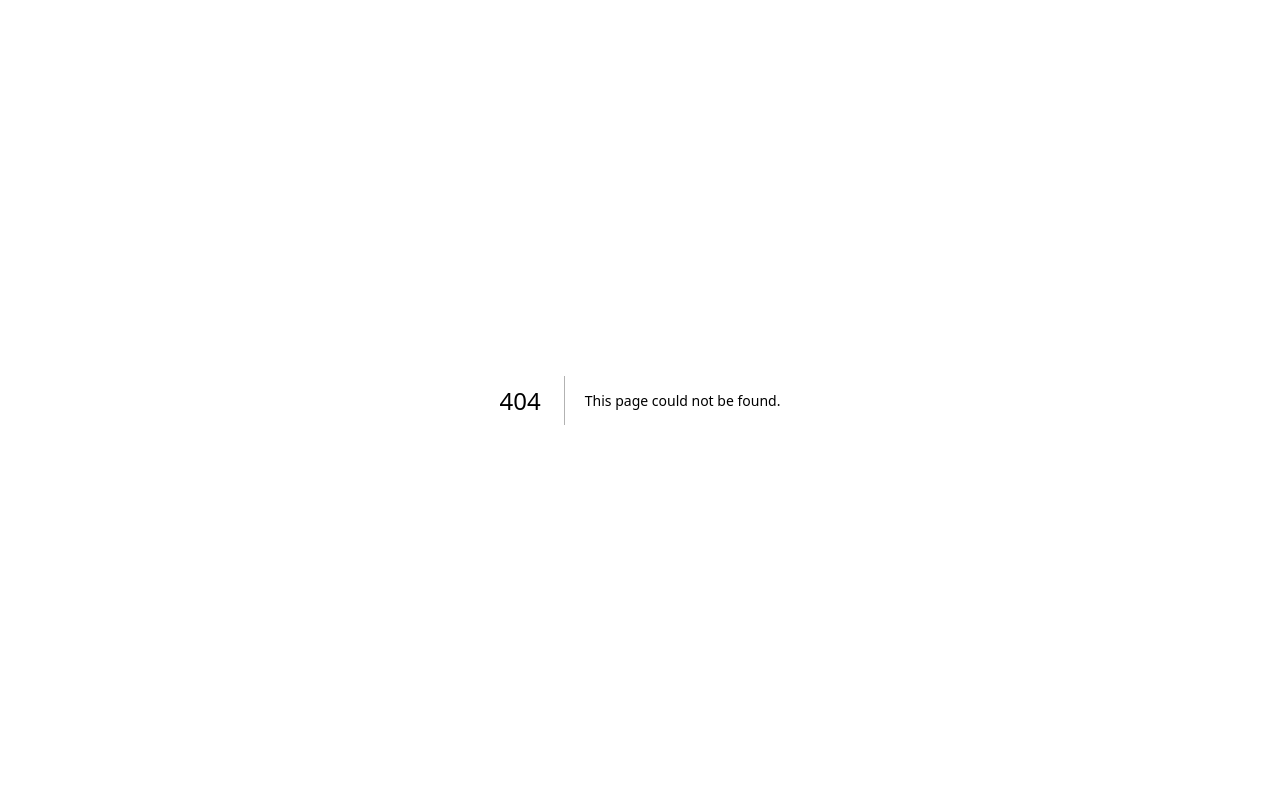
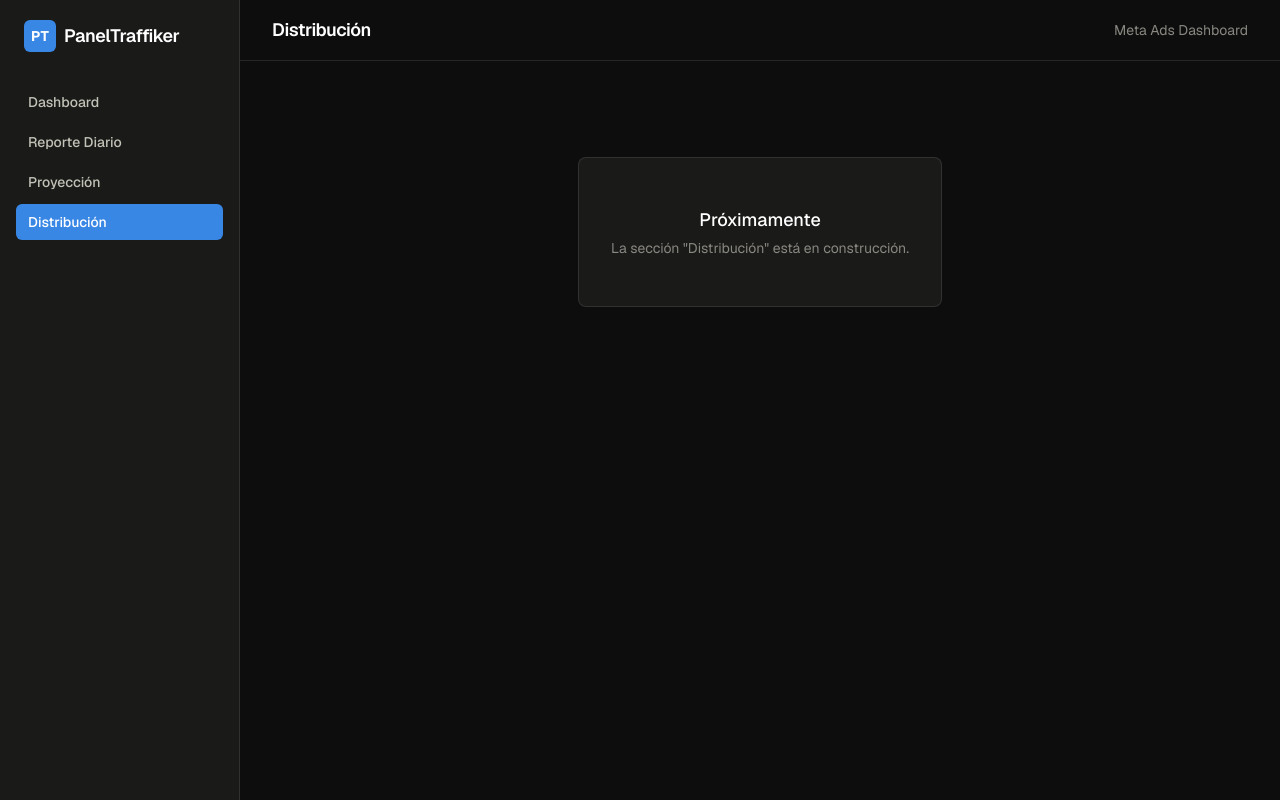
Before and after one commit to jusebaxtian/PanelTraffiker, a Next.js app: page /distribucion in a window 1280 px wide. Before the commit this address had no page. Built offline with nearby package versions, Linux system fonts and the light colour scheme.

Commit message:
Agregar menú lateral con Dashboard, Reporte Diario, Proyección y Distribución
Crea un Sidebar fijo con el branding y navegación entre 4 secciones.
Dashboard mantiene el contenido actual; las otras tres son páginas
placeholder ("Próximamente") a definir en una próxima iteración.

```diff
--- /dev/null
+++ b/src/app/distribucion/page.tsx
@@ -0,0 +1,5 @@
+import PlaceholderPage from "@/components/PlaceholderPage";
+
+export default function DistribucionPage() {
+  return <PlaceholderPage title="Distribución" />;
+}
--- a/src/app/layout.tsx
+++ b/src/app/layout.tsx
@@ -1,5 +1,6 @@
 import type { Metadata } from "next";
 import { Geist, Geist_Mono } from "next/font/google";
+import Sidebar from "@/components/Sidebar";
 import "./globals.css";
 
 const geistSans = Geist({
@@ -28,7 +29,10 @@ export default function RootLayout({
       data-theme="dark"
       className={`${geistSans.variable} ${geistMono.variable} h-full antialiased`}
     >
-      <body className="min-h-full flex flex-col">{children}</body>
+      <body className="min-h-full flex">
+        <Sidebar />
+        <div className="min-h-full min-w-0 flex-1">{children}</div>
+      </body>
     </html>
   );
 }
--- a/src/app/page.tsx
+++ b/src/app/page.tsx
@@ -181,17 +181,9 @@ export default function Home() {
         className="sticky top-0 z-10 flex items-center justify-between px-8 py-4"
         style={{ background: "var(--page)", borderBottom: "1px solid var(--border)" }}
       >
-        <div className="flex items-center gap-2">
-          <div
-            className="flex h-8 w-8 items-center justify-center rounded-md text-sm font-bold"
-            style={{ background: "var(--brand)", color: "#ffffff" }}
-          >
-            PT
-          </div>
-          <span className="text-lg font-semibold tracking-tight" style={{ color: "var(--text-primary)" }}>
-            PanelTraffiker
-          </span>
-        </div>
+        <span className="text-lg font-semibold tracking-tight" style={{ color: "var(--text-primary)" }}>
+          Dashboard
+        </span>
         <span className="text-sm" style={{ color: "var(--text-muted)" }}>
           Meta Ads Dashboard
         </span>
--- /dev/null
+++ b/src/app/proyeccion/page.tsx
@@ -0,0 +1,5 @@
+import PlaceholderPage from "@/components/PlaceholderPage";
+
+export default function ProyeccionPage() {
+  return <PlaceholderPage title="Proyección" />;
+}
--- /dev/null
+++ b/src/app/reporte-diario/page.tsx
@@ -0,0 +1,5 @@
+import PlaceholderPage from "@/components/PlaceholderPage";
+
+export default function ReporteDiarioPage() {
+  return <PlaceholderPage title="Reporte Diario" />;
+}
--- /dev/null
+++ b/src/components/PlaceholderPage.tsx
@@ -0,0 +1,31 @@
+export default function PlaceholderPage({ title }: { title: string }) {
+  return (
+    <div className="min-h-screen" style={{ background: "var(--page)" }}>
+      <header
+        className="sticky top-0 z-10 flex items-center justify-between px-8 py-4"
+        style={{ background: "var(--page)", borderBottom: "1px solid var(--border)" }}
+      >
+        <span className="text-lg font-semibold tracking-tight" style={{ color: "var(--text-primary)" }}>
+          {title}
+        </span>
+        <span className="text-sm" style={{ color: "var(--text-muted)" }}>
+          Meta Ads Dashboard
+        </span>
+      </header>
+
+      <main className="mx-auto flex max-w-7xl items-center justify-center px-8 py-24">
+        <div
+          className="rounded-lg px-8 py-12 text-center"
+          style={{ background: "var(--surface)", border: "1px solid var(--border)" }}
+        >
+          <p className="text-lg font-medium" style={{ color: "var(--text-primary)" }}>
+            Próximamente
+          </p>
+          <p className="mt-1 text-sm" style={{ color: "var(--text-muted)" }}>
+            La sección &quot;{title}&quot; está en construcción.
+          </p>
+        </div>
+      </main>
+    </div>
+  );
+}
--- /dev/null
+++ b/src/components/Sidebar.tsx
@@ -0,0 +1,53 @@
+"use client";
+
+import Link from "next/link";
+import { usePathname } from "next/navigation";
+
+const NAV_ITEMS = [
+  { label: "Dashboard", href: "/" },
+  { label: "Reporte Diario", href: "/reporte-diario" },
+  { label: "Proyección", href: "/proyeccion" },
+  { label: "Distribución", href: "/distribucion" },
+] as const;
+
+export default function Sidebar() {
+  const pathname = usePathname();
+
+  return (
+    <aside
+      className="flex h-screen w-60 shrink-0 flex-col px-4 py-5"
+      style={{ background: "var(--surface)", borderRight: "1px solid var(--border)" }}
+    >
+      <div className="mb-8 flex items-center gap-2 px-2">
+        <div
+          className="flex h-8 w-8 items-center justify-center rounded-md text-sm font-bold"
+          style={{ background: "var(--brand)", color: "#ffffff" }}
+        >
+          PT
+        </div>
+        <span className="text-lg font-semibold tracking-tight" style={{ color: "var(--text-primary)" }}>
+          PanelTraffiker
+        </span>
+      </div>
+
+      <nav className="flex flex-col gap-1">
+        {NAV_ITEMS.map((item) => {
+          const active = pathname === item.href;
+          return (
+            <Link
+              key={item.href}
+              href={item.href}
+              className="rounded-md px-3 py-2 text-sm font-medium transition-colors"
+              style={{
+                background: active ? "var(--brand)" : "transparent",
+                color: active ? "#ffffff" : "var(--text-secondary)",
+              }}
+            >
+              {item.label}
+            </Link>
+          );
+        })}
+      </nav>
+    </aside>
+  );
+}
```
